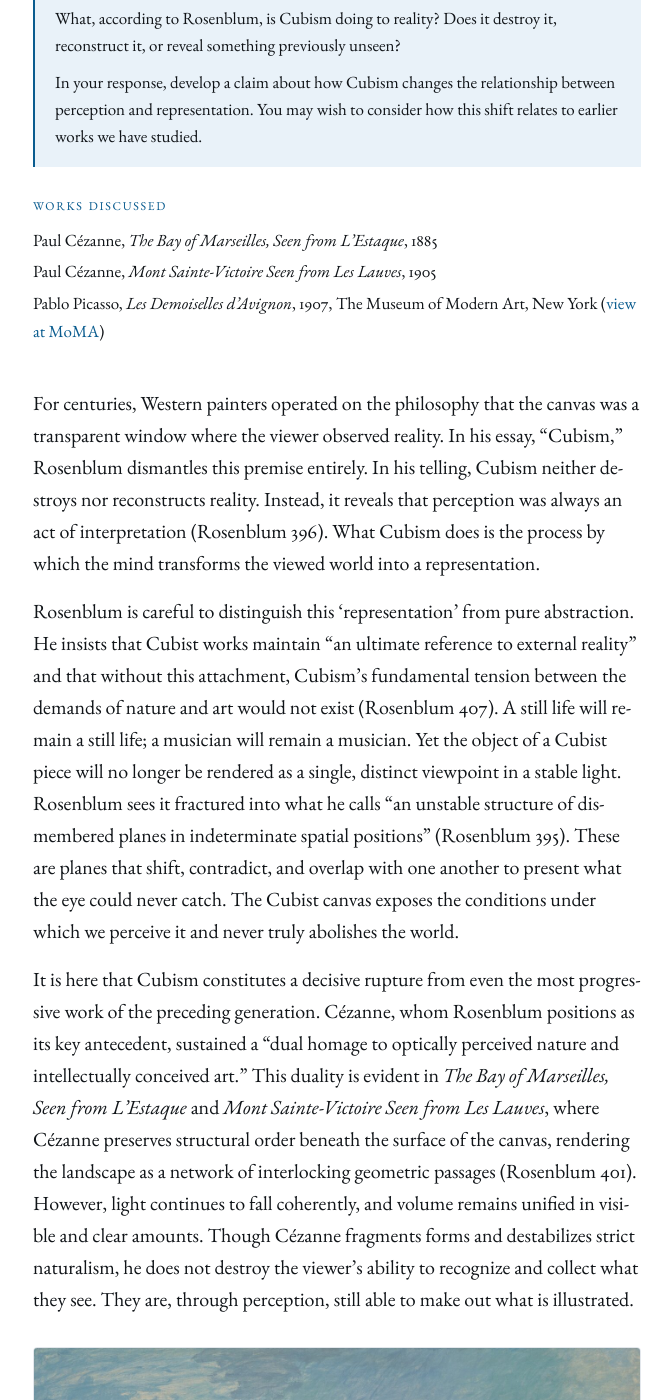
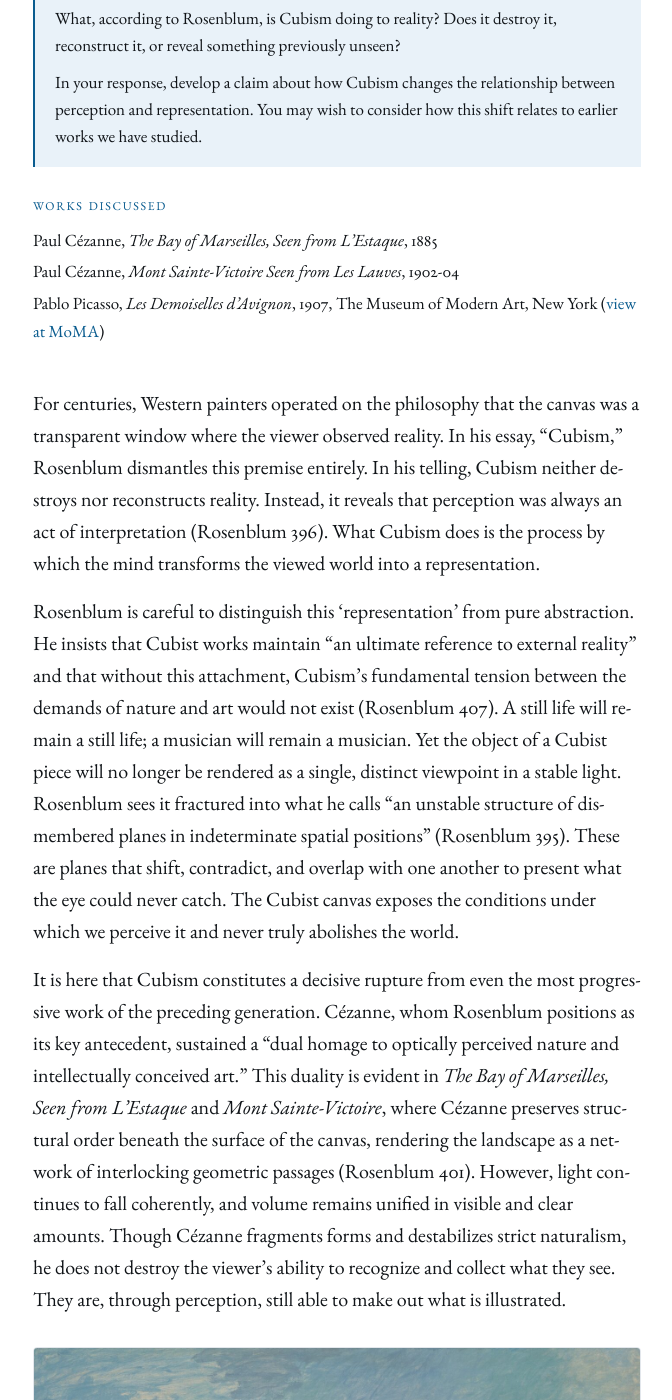
Before and after one commit to juliantay555/juliantay555.github.io, a Jekyll site: the page built from _papers/refraction-of-reality.md, in a window 1280 px wide and 1400 px high, scrolled down 633 px. Shown: the whole window, without its empty margins (275-947 px from the left). Built offline with Jekyll 4.4.1, drawn with Linux system fonts in a browser that asks for light colours.

Commit message:
Update refraction-of-reality.md

```diff
--- a/_papers/refraction-of-reality.md
+++ b/_papers/refraction-of-reality.md
@@ -10,7 +10,7 @@ prompt: |
   <p>In your response, develop a claim about how Cubism changes the relationship between perception and representation. You may wish to consider how this shift relates to earlier works we have studied.</p>
 works:
   - 'Paul Cézanne, <em>The Bay of Marseilles, Seen from L’Estaque</em>, 1885'
-  - 'Paul Cézanne, <em>Mont Sainte-Victoire Seen from Les Lauves</em>, 1905'
+  - 'Paul Cézanne, <em>Mont Sainte-Victoire Seen from Les Lauves</em>, 1902-04'
   - 'Pablo Picasso, <em>Les Demoiselles d’Avignon</em>, 1907, The Museum of Modern Art, New York (<a href="https://www.moma.org/collection/works/79766">view at MoMA</a>)'
 summary: 'Draws on Robert Rosenblum’s essay “Cubism” to argue that Cubism reveals perception as an act of interpretation, contrasting Cézanne with Picasso’s <em>Les Demoiselles d’Avignon</em>.'
 ---
@@ -18,7 +18,7 @@ For centuries, Western painters operated on the philosophy that the canvas was a
 
 Rosenblum is careful to distinguish this ‘representation’ from pure abstraction. He insists that Cubist works maintain “an ultimate reference to external reality” and that without this attachment, Cubism’s fundamental tension between the demands of nature and art would not exist (Rosenblum 407). A still life will remain a still life; a musician will remain a musician. Yet the object of a Cubist piece will no longer be rendered as a single, distinct viewpoint in a stable light. Rosenblum sees it fractured into what he calls “an unstable structure of dismembered planes in indeterminate spatial positions” (Rosenblum 395). These are planes that shift, contradict, and overlap with one another to present what the eye could never catch. The Cubist canvas exposes the conditions under which we perceive it and never truly abolishes the world.
 
-It is here that Cubism constitutes a decisive rupture from even the most progressive work of the preceding generation. Cézanne, whom Rosenblum positions as its key antecedent, sustained a “dual homage to optically perceived nature and intellectually conceived art.” This duality is evident in <em>The Bay of Marseilles, Seen from L'Estaque</em> and <em>Mont Sainte-Victoire Seen from Les Lauves</em>, where Cézanne preserves structural order beneath the surface of the canvas, rendering the landscape as a network of interlocking geometric passages (Rosenblum 401). However, light continues to fall coherently, and volume remains unified in visible and clear amounts. Though Cézanne fragments forms and destabilizes strict naturalism, he does not destroy the viewer’s ability to recognize and collect what they see. They are, through perception, still able to make out what is illustrated.
+It is here that Cubism constitutes a decisive rupture from even the most progressive work of the preceding generation. Cézanne, whom Rosenblum positions as its key antecedent, sustained a “dual homage to optically perceived nature and intellectually conceived art.” This duality is evident in <em>The Bay of Marseilles, Seen from L'Estaque</em> and <em>Mont Sainte-Victoire</em>, where Cézanne preserves structural order beneath the surface of the canvas, rendering the landscape as a network of interlocking geometric passages (Rosenblum 401). However, light continues to fall coherently, and volume remains unified in visible and clear amounts. Though Cézanne fragments forms and destabilizes strict naturalism, he does not destroy the viewer’s ability to recognize and collect what they see. They are, through perception, still able to make out what is illustrated.
 
 <figure>
 <img src="/assets/papers/cezanne-bay-of-marseilles.jpg" alt="Painting of terracotta rooftops and a factory chimney above a deep blue bay with hills beyond" loading="lazy">
@@ -38,7 +38,7 @@ Cubism portrays not a new reality or a multidimensional plane of existence, but
 
 <div class="bibliography">
 <p>Cézanne, Paul. <em>The Bay of Marseilles, Seen from L'Estaque</em>. 1885.</p>
-<p>---. <em>Mont Sainte-Victoire Seen from Les Lauves</em>. 1905.</p>
+<p>---. <em>Mont Sainte-Victoire Seen from Les Lauves</em>. 1902-04.</p>
 <p>Picasso, Pablo. <em>Les Demoiselles d'Avignon</em>. 1907.</p>
 <p>Rosenblum, Robert. <em>Cubism</em>. Accessed 15 Apr. 2026.</p>
 </div>
```
